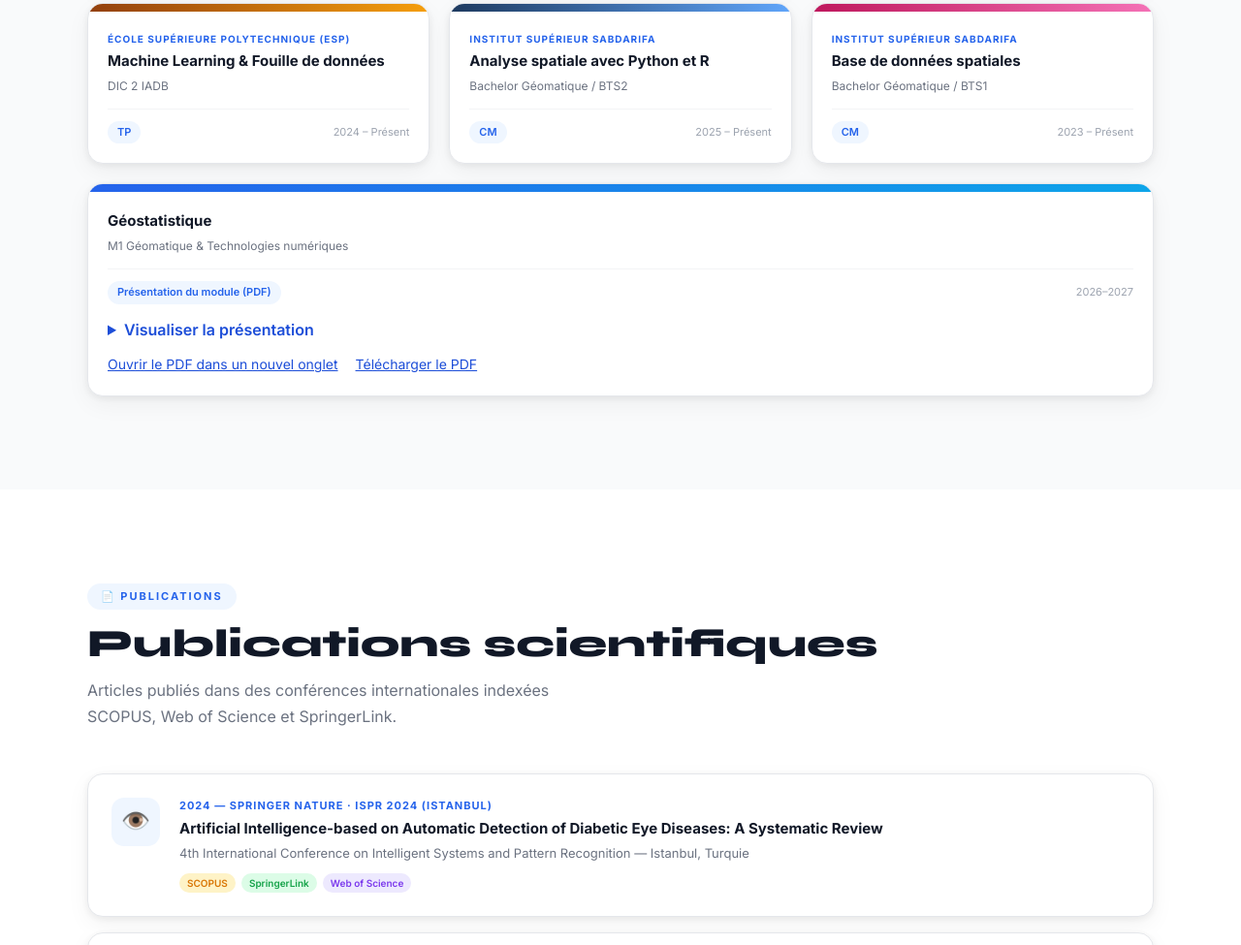
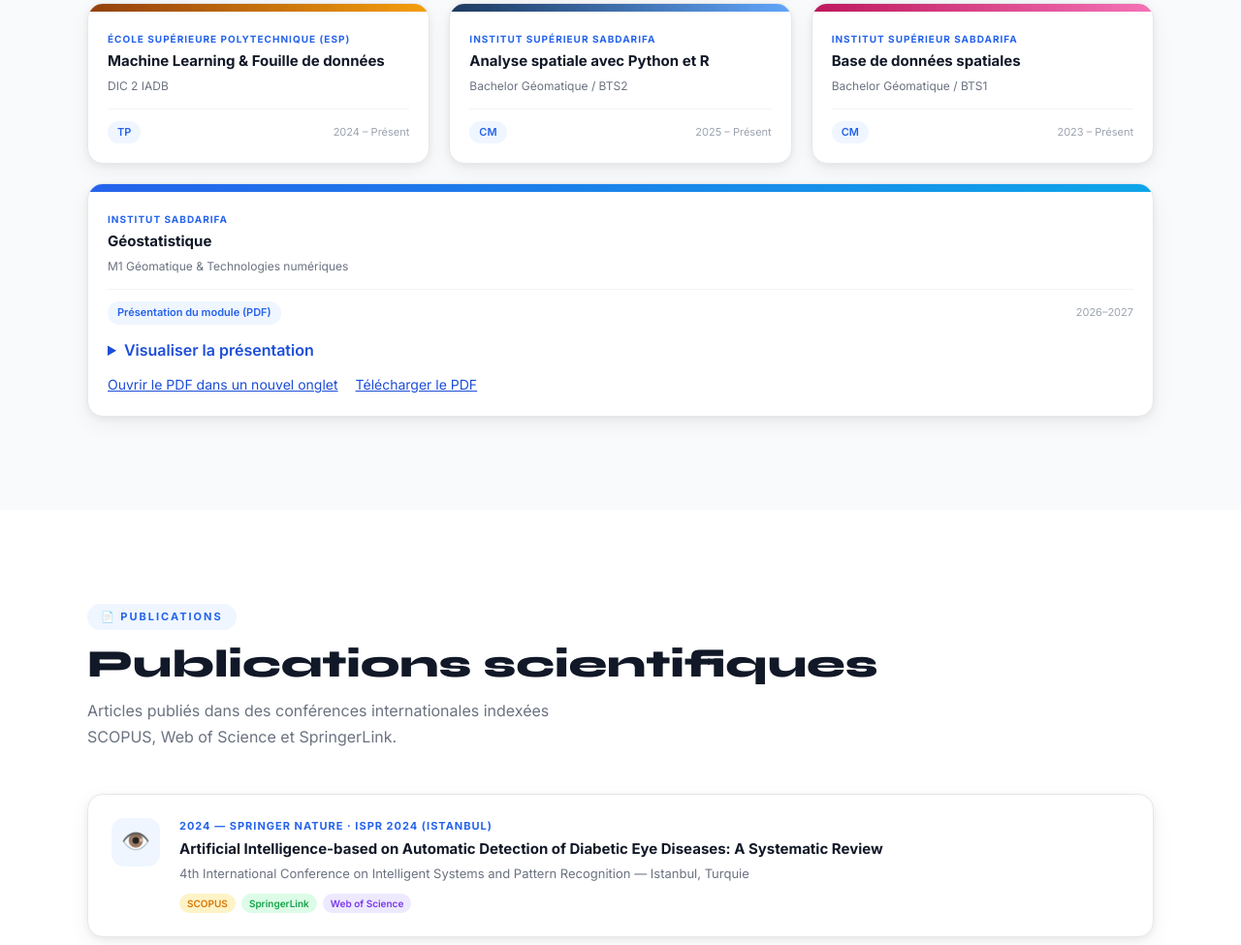
Before and after one commit to Amezo/my-portfolio, a plain HTML site: page index.html in a window 1280 px wide. Shown: the part 3113-4088 px from the top of the page at 97% size. Drawn offline with Linux system fonts and the light colour scheme.

Commit message:
Indiquer l’Institut Sabdarifa pour le cours de géostatistique

```diff
--- a/index.html
+++ b/index.html
@@ -415,6 +415,7 @@ footer::before{content:'';position:absolute;top:0;left:0;right:0;height:3px;back
       <div class="tcc c1 reveal course-card">
         <div class="tc-top"></div>
         <div class="tc-b">
+          <div class="tc-inst">Institut Sabdarifa</div>
           <div class="tc-subj">Géostatistique</div>
           <div class="tc-lvl">M1 Géomatique &amp; Technologies numériques</div>
           <div class="tc-ft">
```
